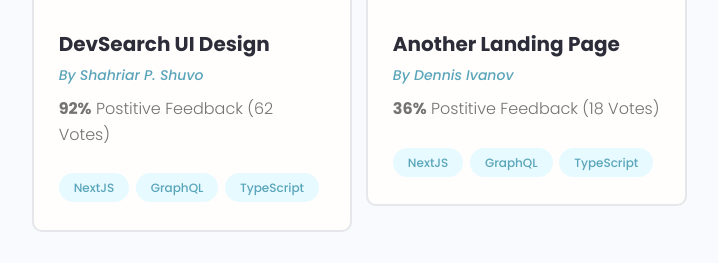
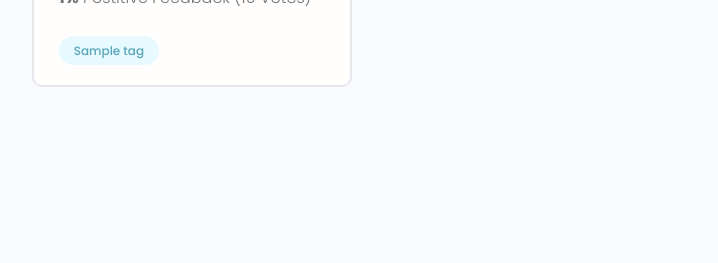
Before and after one commit to ShorenaK/Profolios, a Django app: page /profile/00000000-0000-0000-0000-000000000001/ in a window 1280 px wide. Shown: the part 846-1109 px from the top of the page, without its empty margins (465-1183 px from the left). After the commit the page ends 933 px from the top, so only its background shows below. Run offline with Django 4.2, Linux system fonts and the light colour scheme; tables that the repository leaves empty hold one stand-in row (values such as "Sample post"); grey boxes marked "Sample" are stand-in pictures; some libraries are stand-ins or nearby versions.

Commit message:
views.py and user profile fixed and updated

```diff
--- a/users/templates/users/profiles.html
+++ b/users/templates/users/profiles.html
@@ -43,7 +43,7 @@
                 <p class="dev__info">{{profile.bio|slice:"200"}} </p>
                 <div class="dev__skills">
 
-                {% for skill in profile.skill_set.all|slice:"5" %}
+                {% for skill in profile.skill_set.all|slice:"10" %}
                   <span class="tag tag--pill tag--main">
                     <small>{{skill}}</small>
                   </span>
--- a/users/templates/users/user-profile.html
+++ b/users/templates/users/user-profile.html
@@ -64,120 +64,49 @@
 
               <h3 class="devInfo__subtitle">Other Skills</h3>
               <div class="devInfo__otherSkills">
+
+                {% for skill in otherSkills %}
+
                 <span class="tag tag--pill tag--sub tag--lg">
-                  <small>Figma</small>
+                  <small>{{skill}}</small>
                 </span>
-                <span class="tag tag--pill tag--sub tag--lg">
-                  <small>Vuejs</small>
-                </span>
-                <span class="tag tag--pill tag--sub tag--lg">
-                  <small>REST API</small>
-                </span>
-                <span class="tag tag--pill tag--sub tag--lg">
-                  <small>GraphQL</small>
-                </span>
-                <span class="tag tag--pill tag--sub tag--lg">
-                  <small>TypeScript</small>
-                </span>
-                <span class="tag tag--pill tag--sub tag--lg">
-                  <small>Webpack</small>
-                </span>
-                <span class="tag tag--pill tag--sub tag--lg">
-                  <small>NextJS</small>
-                </span>
-                <span class="tag tag--pill tag--sub tag--lg">
-                  <small>Postgres</small>
-                </span>
-                <span class="tag tag--pill tag--sub tag--lg">
-                  <small>MongoDB</small>
-                </span>
+                {% endfor %}
+
               </div>
             </div>
           </div>
+
           <div class="devInfo">
             <h3 class="devInfo__title">Projects</h3>
             <div class="grid grid--two">
-
+             {% for project in profile.project_set.all %}
               <div class="column">
                 <div class="card project">
-                  <a href="single-project.html" class="project">
-                    <img class="project__thumbnail" src="images/project-b.png" alt="project thumbnail" />
+                  <a href="{% url 'project' project.id %}" class="project">
+                    <img class="project__thumbnail" src="{{project.featured_image.url}}" alt="project thumbnail" />
                     <div class="card__body">
-                      <h3 class="project__title">DevSearch UI Design</h3>
-                      <p><a class="project__author" href="profile.html">By Shahriar P. Shuvo</a></p>
+                      <h3 class="project__title">{{project.title}}</h3>
+                      <p><a class="project__author" href="{% url 'user-profile' project.owner.id %}">By {{project.owner.name}} </a></p>
+
                       <p class="project--rating">
-                        <span style="font-weight: bold;">92%</span> Postitive
-                        Feedback (62 Votes)
+                        <span style="font-weight: bold;">{{project.vote_ratio}}%</span> Postitive
+                        Feedback ({{project.vote_total}} Vote{{project.vote_total|pluralize:"s"}})
                       </p>
                       <div class="project__tags">
+
+                        {% for tag in project.tags.all %}
                         <span class="tag tag--pill tag--main">
-                          <small>NextJS</small>
+                          <small>{{tag}}</small>
                         </span>
-                        <span class="tag tag--pill tag--main">
-                          <small>GraphQL</small>
-                        </span>
-                        <span class="tag tag--pill tag--main">
-                          <small>TypeScript</small>
-                        </span>
+                        {% endfor %}
+
                       </div>
                     </div>
                   </a>
                 </div>
               </div>
 
-              <div class="column">
-                <div class="card project">
-                  <a href="single-project.html" class="project">
-                    <img class="project__thumbnail" src="images/project-c.png" alt="project thumbnail" />
-                    <div class="card__body">
-                      <h3 class="project__title">Another Landing Page</h3>
-                      <p><a class="project__author" href="profile.html">By Dennis Ivanov</a></p>
-                      <p class="project--rating">
-                        <span style="font-weight: bold;">36%</span> Postitive
-                        Feedback (18 Votes)
-                      </p>
-                      <div class="project__tags">
-                        <span class="tag tag--pill tag--main">
-                          <small>NextJS</small>
-                        </span>
-                        <span class="tag tag--pill tag--main">
-                          <small>GraphQL</small>
-                        </span>
-                        <span class="tag tag--pill tag--main">
-                          <small>TypeScript</small>
-                        </span>
-                      </div>
-                    </div>
-                  </a>
-                </div>
-              </div>
-
-              <div class="column">
-                <div class="card project">
-                  <a href="single-project.html" class="project">
-                    <img class="project__thumbnail" src="images/project-a.png" alt="project thumbnail" />
-                    <div class="card__body">
-                      <h3 class="project__title">Yoga Studio Landing Page Website and Design</h3>
-                      <p><a class="project__author" href="profile.html">By Dennis Ivanov</a></p>
-                      <p class="project--rating">
-                        <span style="font-weight: bold;">98%</span> Postitive
-                        Feedback (72 Votes)
-                      </p>
-                      <div class="project__tags">
-                        <span class="tag tag--pill tag--main">
-                          <small>NextJS</small>
-                        </span>
-                        <span class="tag tag--pill tag--main">
-                          <small>GraphQL</small>
-                        </span>
-                        <span class="tag tag--pill tag--main">
-                          <small>TypeScript</small>
-                        </span>
-                      </div>
-                    </div>
-                  </a>
-                </div>
-              </div>
+              {% endfor %}
 
             </div>
           </div>
@@ -187,3 +116,5 @@
   </main>
 
 {% endblock content %}
+
+<!-- imageURL -->
```
